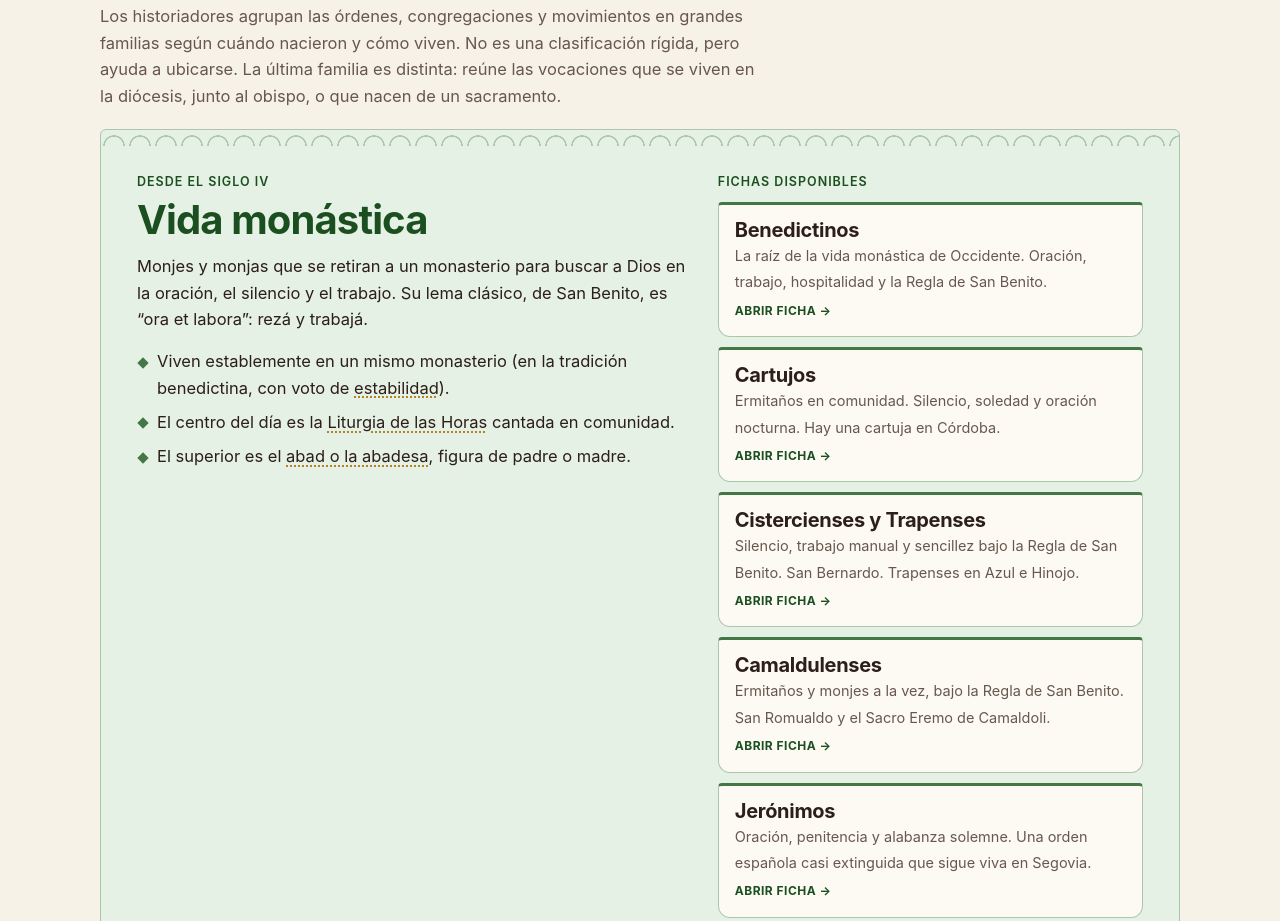
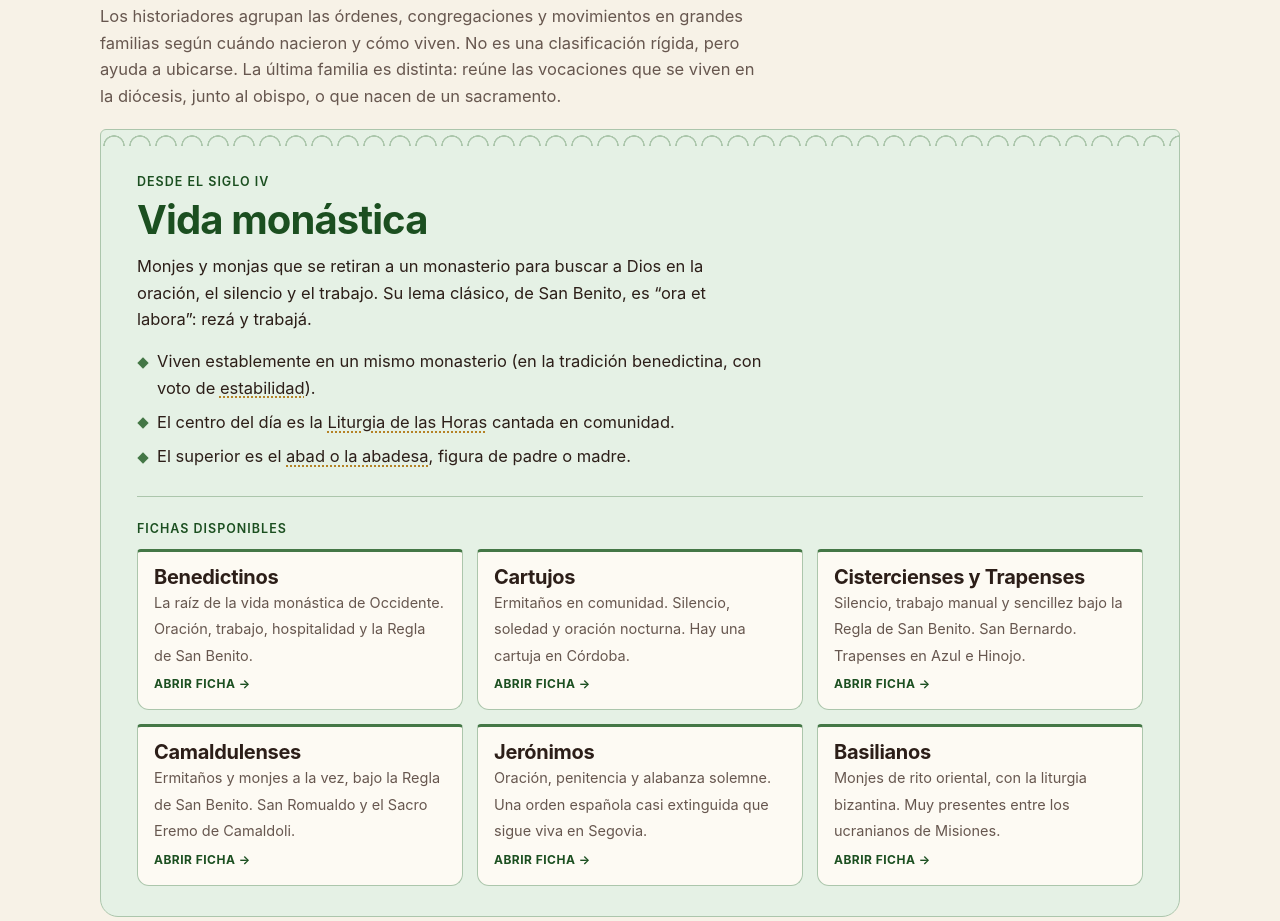
Before and after one commit to IanOlmedo/Carismas, a website: page index.html in a window 1280 px wide. Shown: the part 1375-2296 px from the top of the page. Drawn offline with Linux system fonts and the light colour scheme.

Commit message:
Reestructuro cómo se muestran las fichas dentro de cada familia
El texto de cada familia y la lista de fichas estaban en dos columnas
lado a lado; con familias de muchas fichas (apostólica, movimientos) la
columna de fichas quedaba larguísima y obligaba a scrollear mucho para
pasar a la siguiente familia.

Ahora el texto ocupa todo el ancho arriba, y debajo las fichas van en
una grilla (3 por fila en escritorio, 2 en tablet, 1 en celular).

Co-Authored-By: Claude Sonnet 5 <noreply@anthropic.com>

```diff
--- a/css/estilos.css
+++ b/css/estilos.css
@@ -182,15 +182,16 @@ p{margin:0}
 .fams-head p{color:var(--muted);max-width:40em;margin-top:10px}
 .fam{background:var(--fam-tint);border-radius:6px 6px 18px 18px;margin-bottom:22px;overflow:hidden;border:1px solid var(--fam-line);scroll-margin-top:72px}
 .fam .band{height:16px;color:var(--fam-line)}
-.fam-in{padding:26px clamp(18px,4vw,36px) 30px;display:grid;grid-template-columns:minmax(0,1.3fr) minmax(0,1fr);gap:28px}
+.fam-in{padding:26px clamp(18px,4vw,36px) 30px}
+.fam-in > aside{display:block;margin-top:26px;padding-top:22px;border-top:1px solid var(--fam-line)}
 .fam h3{font-size:clamp(30px,4vw,40px);color:var(--fam-ink)}
 .fam .era{font-family:var(--f-label);font-weight:600;font-size:12.5px;color:var(--fam-ink);letter-spacing:.08em;text-transform:uppercase;margin-bottom:6px}
-.fam .what{margin-top:12px;max-width:36em}
-.fam .traits{margin:16px 0 0;padding:0;list-style:none;display:grid;gap:8px}
+.fam .what{margin-top:12px;max-width:60ch}
+.fam .traits{margin:16px 0 0;padding:0;list-style:none;display:grid;gap:8px;max-width:60ch}
 .fam .traits li{padding-left:20px;position:relative}
 .fam .traits li::before{content:"";position:absolute;left:2px;top:.62em;width:8px;height:8px;transform:rotate(45deg);background:var(--fam-seg)}
 .fam aside h4{font-family:var(--f-label);font-size:12.5px;font-weight:600;letter-spacing:.08em;text-transform:uppercase;color:var(--fam-ink);margin:0 0 10px}
-.fichas{display:grid;gap:10px}
+.fichas{display:grid;grid-template-columns:repeat(3,minmax(0,1fr));gap:14px}
 .fcard{display:block;text-decoration:none;color:var(--ink);background:var(--surface);border:1px solid var(--fam-line);border-top:3px solid var(--fam-seg);border-radius:4px 4px 12px 12px;padding:14px 16px;transition:transform .2s, box-shadow .2s}
 .fcard:hover{transform:translateY(-2px);box-shadow:0 8px 24px -14px var(--fam-ink)}
 .fcard strong{font-family:var(--f-head);font-weight:650;letter-spacing:-.015em;font-size:20px;display:block;line-height:1.15}
@@ -326,7 +327,7 @@ article{display:grid;grid-template-columns:repeat(2,minmax(0,1fr));column-gap:36
   .hero{grid-template-columns:1fr;padding-block:36px 24px;gap:28px}
   .rose{max-width:340px}
   .intro{grid-template-columns:1fr;gap:20px}
-  .fam-in{grid-template-columns:1fr}
+  .fichas{grid-template-columns:repeat(2,minmax(0,1fr))}
   .glos dl{grid-template-columns:1fr}
   .fh-in{grid-template-columns:1fr;grid-template-areas:"t" "r" "s"}
   article{grid-template-columns:1fr}
@@ -342,4 +343,5 @@ article{display:grid;grid-template-columns:repeat(2,minmax(0,1fr));column-gap:36
   .timeline::before{left:52px}
   .timeline li{grid-template-columns:44px minmax(0,1fr);gap:20px}
   .timeline li::after{left:47px}
+  .fichas{grid-template-columns:1fr}
 }
```
